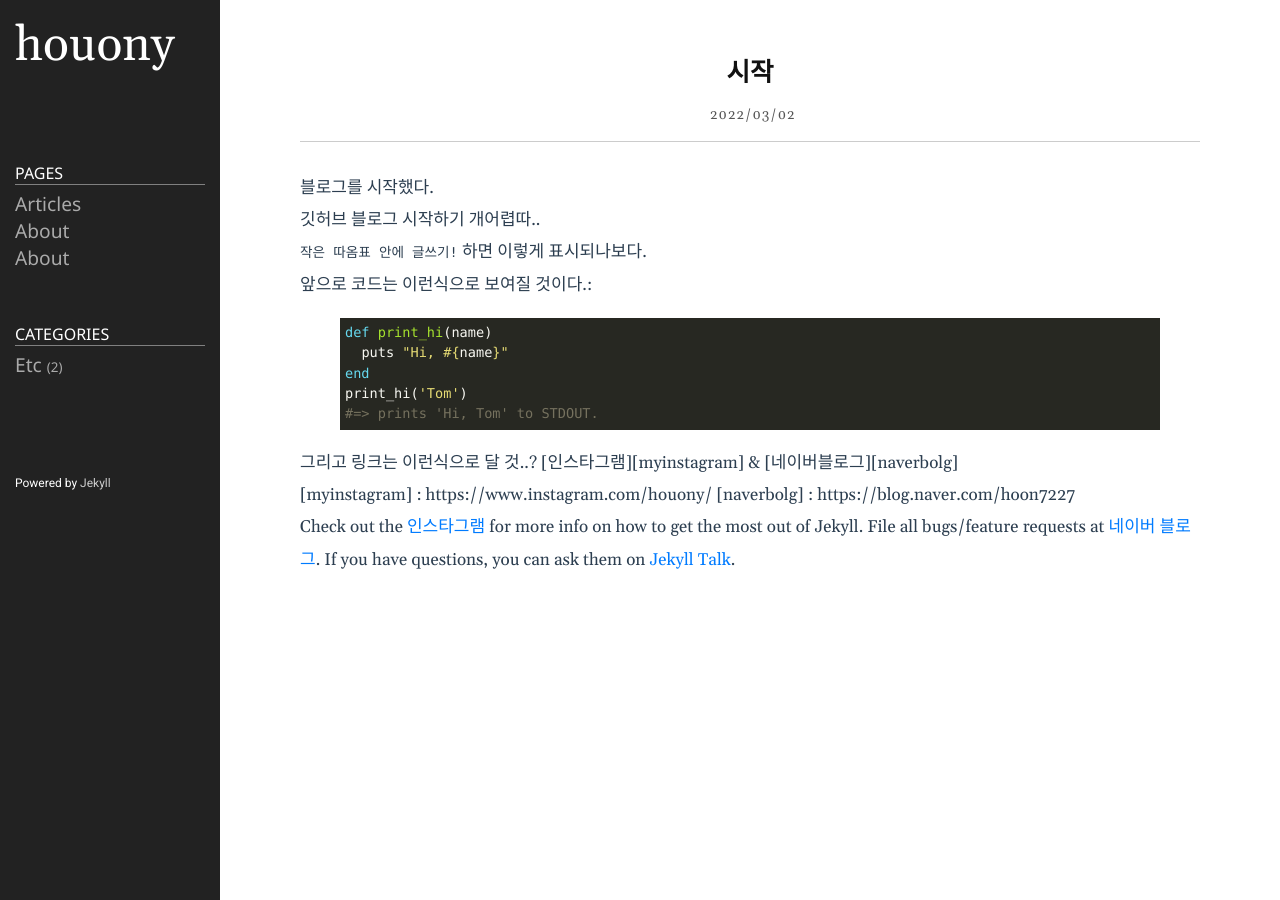
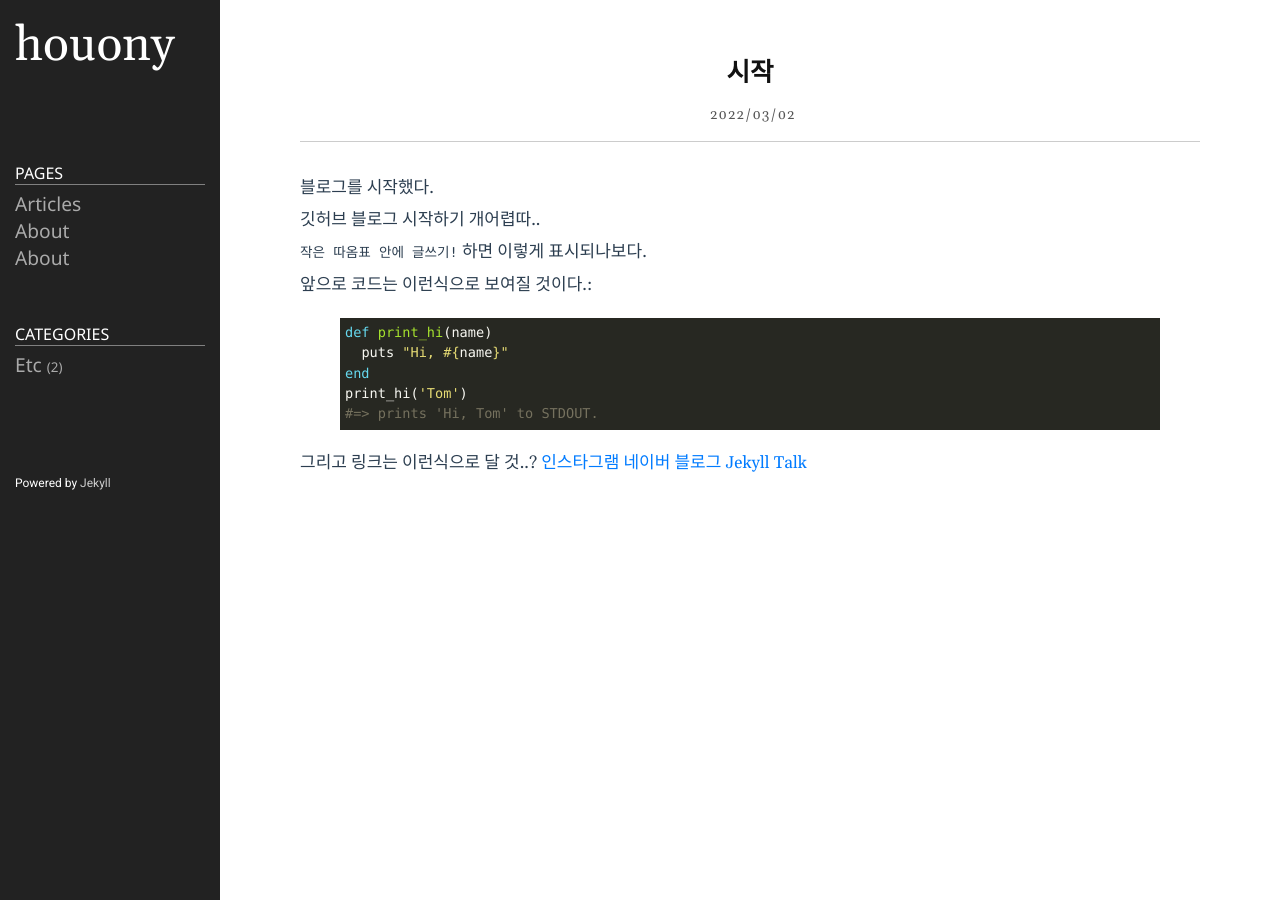
Before and after one commit to houony/houony.github.io, a Jekyll site: the page built from _posts/2022-03-02-시작.markdown, in a window 1280 px wide. Built offline with Jekyll 4.4.1, drawn with Linux system fonts in a browser that asks for light colours.

Commit message:
본인의 커밋 메세지

```diff
--- a/_posts/2022-03-02-시작.markdown
+++ b/_posts/2022-03-02-시작.markdown
@@ -21,13 +21,9 @@ print_hi('Tom')
 {% endhighlight %}
 
 그리고 링크는 이런식으로 달 것..?
-[인스타그램][myinstagram] & [네이버블로그][naverbolg]
-
-[myinstagram] : https://www.instagram.com/houony/
-[naverbolg] : https://blog.naver.com/hoon7227
-
-
-Check out the [인스타그램][my-instagram] for more info on how to get the most out of Jekyll. File all bugs/feature requests at [네이버 블로그][naver-blog]. If you have questions, you can ask them on [Jekyll Talk][jekyll-talk].
+[인스타그램][my-instagram]
+[네이버 블로그][naver-blog]
+[Jekyll Talk][jekyll-talk]
 
 [my-instagram]: https://www.instagram.com/houony/
 [naver-blog]:   https://blog.naver.com/hoon7227
```
